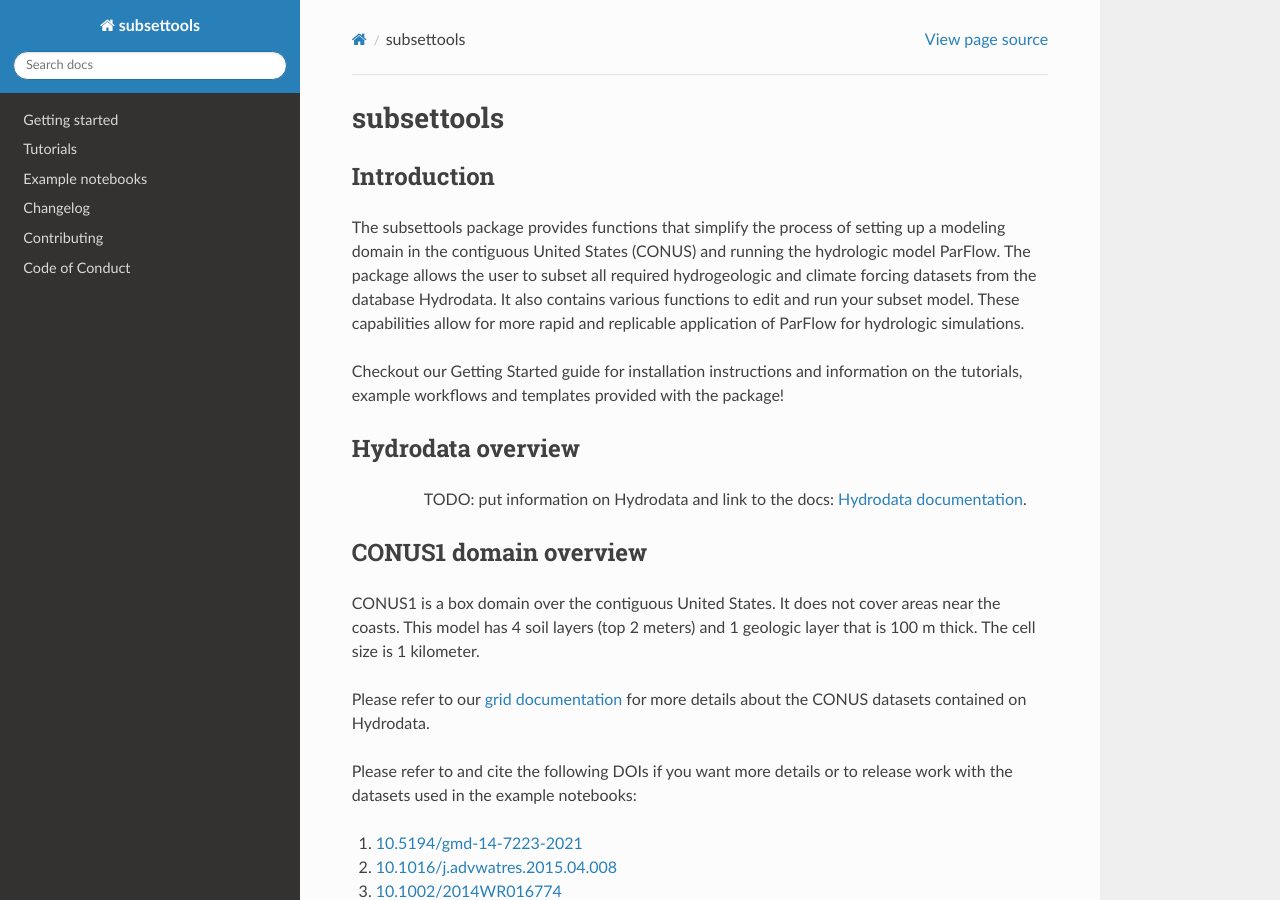
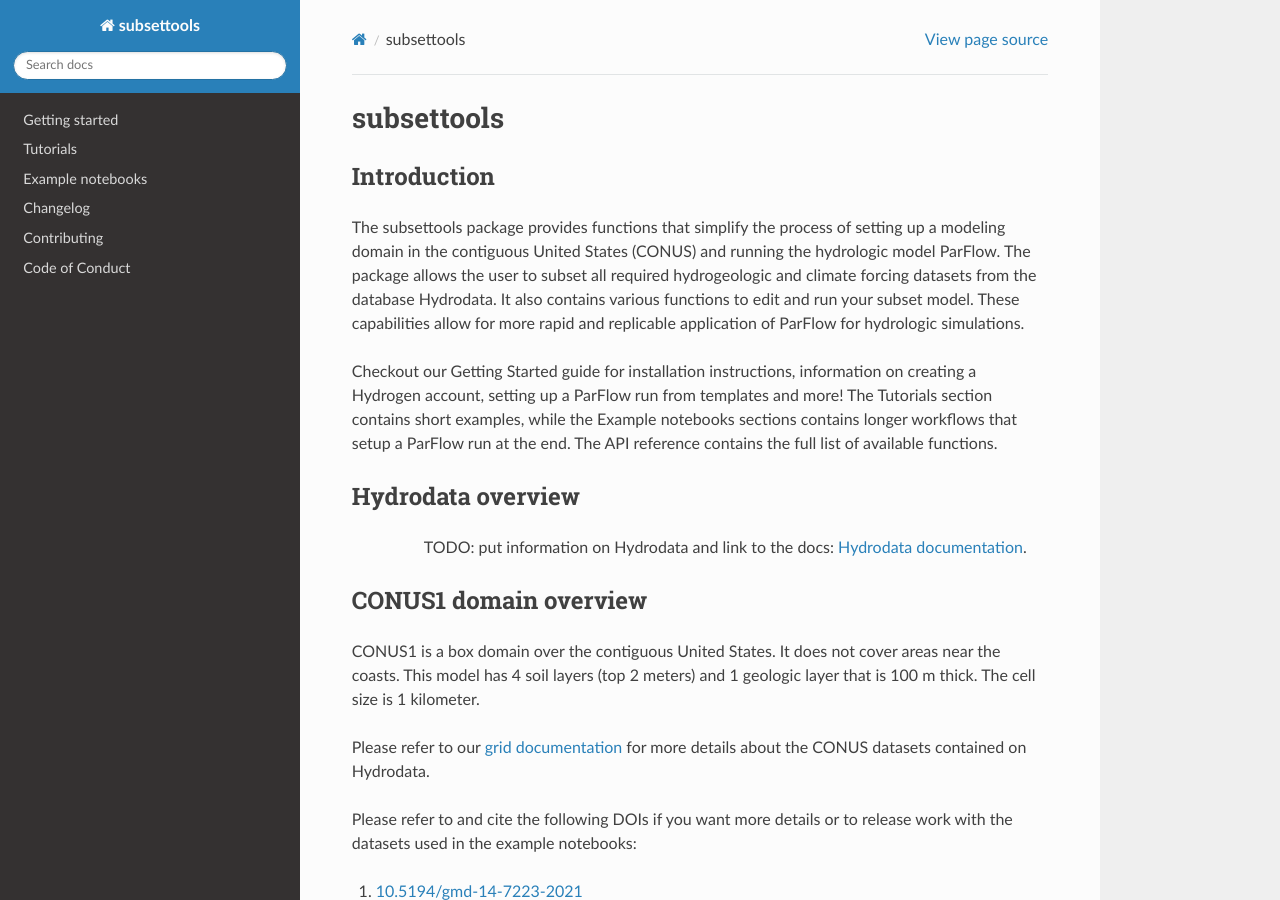
Before and after one commit to hydroframe/subsettools, a Sphinx documentation site: the page built from docs/index.md, in a window 1280 px wide and 900 px high. Built offline with Sphinx 7.4.7 and the Read the Docs theme 2.0.0, drawn with Linux system fonts in a browser that asks for light colours; pages that are not in the unit, such as notebooks, are missing from menus.

Commit message:
Update index.md

```diff
--- a/docs/index.md
+++ b/docs/index.md
@@ -4,7 +4,7 @@
 
 The subsettools package provides functions that simplify the process of setting up a modeling domain in the contiguous United States (CONUS) and running the hydrologic model ParFlow. The package allows the user to subset all required hydrogeologic and climate forcing datasets from the database Hydrodata. It also contains various functions to edit and run your subset model. These capabilities allow for more rapid and replicable application of ParFlow for hydrologic simulations.
 
-Checkout our Getting Started guide for installation instructions and information on the tutorials, example workflows and templates provided with the package!
+Checkout our Getting Started guide for installation instructions, information on creating a Hydrogen account, setting up a ParFlow run from templates and more! The Tutorials section contains short examples, while the Example notebooks sections contains longer workflows that setup a ParFlow run at the end. The API reference contains the full list of available functions.
 
 ## Hydrodata overview
 
```
